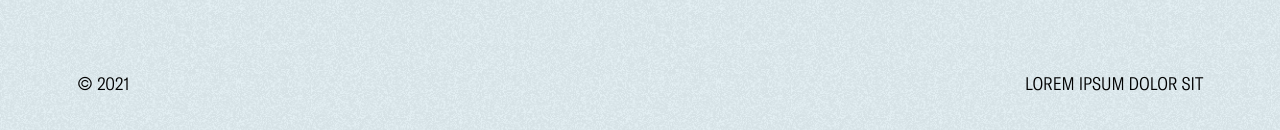
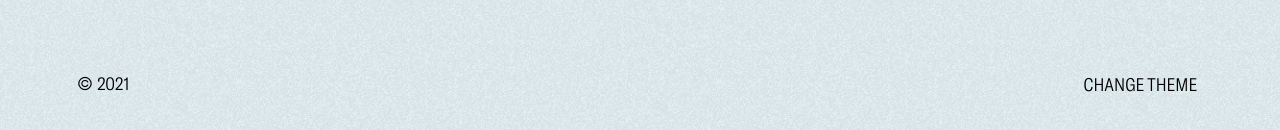
Before and after one commit to muyixs/muyiwa-website, a Nuxt app: page / in a window 1280 px wide. Shown: the part 3566-3696 px from the top of the page. Built offline with nearby package versions, Linux system fonts and the light colour scheme.

Commit message:
implement changing background theme

```diff
--- a/assets/scss/core/_base.scss
+++ b/assets/scss/core/_base.scss
@@ -17,15 +17,13 @@ html {
 }
 
 body {
+  --bg-color: var(--color-pastel-blue);
   font-size: 1.6rem;
-  background-color: $color-pastel-blue;
+  background-color: var(--bg-color);
   background-image: url('@/assets/images/noise.png');
   background-repeat: repeat;
   overflow-x: hidden;
-
-  // @media screen and (min-width: 1920px) {
-  //   font-size: 0.95vw;
-  // }
+  transition: background 0.6s linear;;
 }
 
 input,
--- a/assets/scss/core/_variables.scss
+++ b/assets/scss/core/_variables.scss
@@ -4,9 +4,12 @@ $radius-default: 30px;
 
 $color-light-yellow: #FBDD4B;
 $color-dark-yellow: #F6CB5A;
-$color-pastel-brown: #F6EEE3;
-$color-pastel-blue: #E1EEF2;
 $color-dark-plum: #4c3643;
 $color-turquoise: #15A4AD;
 $color-navy-blue: #1C1C27;
 $color-blue: #0878b9;
+
+:root {
+  --color-pastel-brown: #F6EEE3;
+  --color-pastel-blue: #E1EEF2;
+}
--- a/components/BaseFooter.vue
+++ b/components/BaseFooter.vue
@@ -16,14 +16,35 @@
     </div>
     <div class="c-footer__credit">
       <span>© {{ new Date().getUTCFullYear() }}</span>
-      <span>Lorem ipsum dolor sit</span>
+      <button @click="changeTheme()">Change theme</button>
     </div>
   </section>
 </template>
 
 <script>
 export default {
-  methods: {},
+  data() {
+    return {
+      backgroundIsBlue: true,
+    }
+  },
+  methods: {
+    changeTheme() {
+      if (this.backgroundIsBlue) {
+        document.body.style.setProperty(
+          '--bg-color',
+          'var(--color-pastel-brown)'
+        )
+      } else {
+        document.body.style.setProperty(
+          '--bg-color',
+          'var(--color-pastel-blue)'
+        )
+      }
+
+      this.backgroundIsBlue = !this.backgroundIsBlue
+    },
+  },
 }
 </script>
 
@@ -130,6 +151,12 @@ export default {
     @include screen('small') {
       font-size: 1.6rem;
     }
+
+    button {
+      font-size: inherit;
+      background: none;
+      border: none;
+    }
   }
 }
 </style>
--- a/layouts/default.vue
+++ b/layouts/default.vue
@@ -66,6 +66,6 @@ export default {
   height: 100vh;
   top: 0;
   left: 0;
-  background: $color-pastel-blue;
+  background: var(--color-pastel-blue);
 }
 </style>
```
